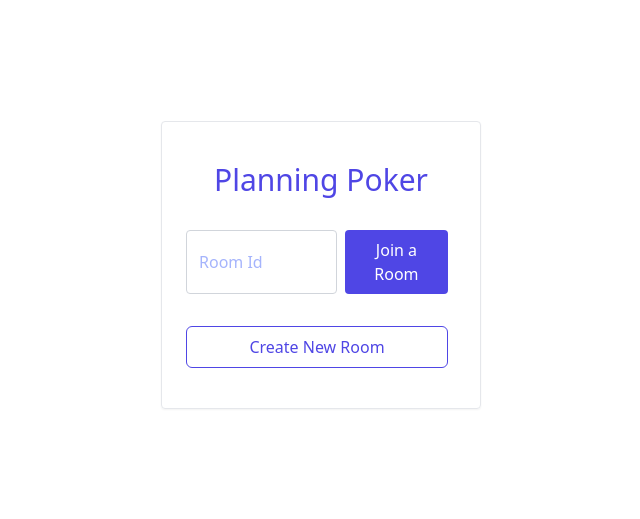
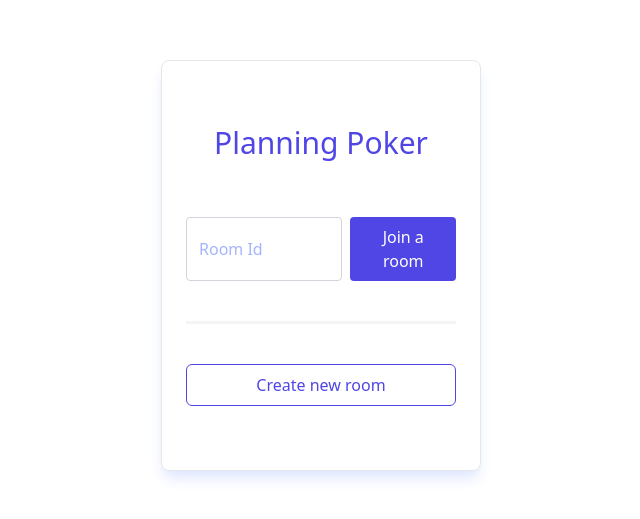
Before and after one commit to anindya-dey/planning-poker, a React (Create React App) app: page / in a window 1280 px wide. Shown: the part 135-654 px from the top of the page, without its empty margins (319-959 px from the left). Built offline with nearby package versions, Linux system fonts and the light colour scheme.

Commit message:
add Login component

```diff
--- a/package.json
+++ b/package.json
@@ -9,6 +9,7 @@
     "react": "^18.2.0",
     "react-dom": "^18.2.0",
     "react-scripts": "5.0.1",
+    "uuid": "^9.0.0",
     "web-vitals": "^2.1.4"
   },
   "scripts": {
--- a/src/App.js
+++ b/src/App.js
@@ -1,17 +1,16 @@
+import { useState } from "react";
+import { v4 as uuid } from "uuid";
+
+import Login from "./components/Login";
+
 function App() {
+  const [ roomSessionId, setRoomSessionId ] = useState();
+
   return (
-    <div className="flex justify-center items-center h-screen">
-      <div className="w-3/12 p-6 border border-gray-200 rounded shadow-sm">
-        <div className="my-4 text-3xl text-center text-indigo-600">Planning Poker</div>
-        <form className="w-full">
-          <div className="flex w-full">
-            <input type="text" className="my-4 py-2 w-3/5 rounded mr-2 border border-gray-300 placeholder:text-indigo-300 text-indigo-600 focus:ring-indigo-600" placeholder="Room Id"/>
-            <button type="submit" className="my-4 px-6 py-2 w-2/5 bg-indigo-600 text-white rounded mr-2 hover:bg-indigo-800 hover:cursor-pointer">Join a Room</button>
-          </div>
-        </form>
-        <div className="my-4 px-6 py-2 rounded-md text-center text-indigo-600 border border-indigo-600 hover:text-white hover:bg-indigo-600 mr-2 hover:cursor-pointer">Create New Room</div>
-      </div>
-    </div>
+    <>
+      <div>{ roomSessionId }</div>
+      <Login onCreateRoom={() => setRoomSessionId(uuid())} onJoinRoom={() => console.log("Joined!!!!")}/>
+    </>
   );
 }
 
--- /dev/null
+++ b/src/components/Login.js
@@ -0,0 +1,29 @@
+function Login({ onCreateRoom, onJoinRoom }) {
+    return (
+        <div className="flex justify-center items-center h-screen">
+            <div className="w-3/12 px-6 py-16 border border-gray-200 rounded-lg shadow-lg shadow-indigo-100">
+                <div className="w-full flex flex-col space-y-10 justify-center">
+                    <div className="mb-4 text-3xl text-center text-indigo-600">Planning Poker</div>
+                    <div className="space-y-6">
+                        <form>
+                            <div className="flex space-x-2 w-full">
+                                <input type="text" className="py-2 w-3/5 rounded border border-gray-300 placeholder:text-indigo-300 text-indigo-600 focus:ring-indigo-600" placeholder="Room Id" />
+                                <button type="submit" className="px-6 py-2 w-2/5 bg-indigo-600 text-white rounded hover:bg-indigo-800 hover:cursor-pointer transition-all ease-in-out" onClick={(e) => { e.preventDefault(); onJoinRoom();}}>Join a room</button>
+                            </div>
+                        </form>
+                    </div>
+                    <div className="border border-b-2 border-gray-100"></div>
+                    <div className="space-y-6">
+                        <form>
+                            <div className="flex flex-col space-y-4">
+                                <button type="submit" className="px-6 py-2 rounded-md text-center text-indigo-600 border border-indigo-600 hover:text-white hover:bg-indigo-600 hover:cursor-pointer transition-all ease-in-out" onClick={(e) => { e.preventDefault(); onCreateRoom();}}>Create new room</button>
+                            </div>
+                        </form>
+                    </div>
+                </div>
+            </div>
+        </div>
+    );
+}
+
+export default Login;
```
Also changed, not shown: 1 other file (tests, documents, lock files or other folders).
